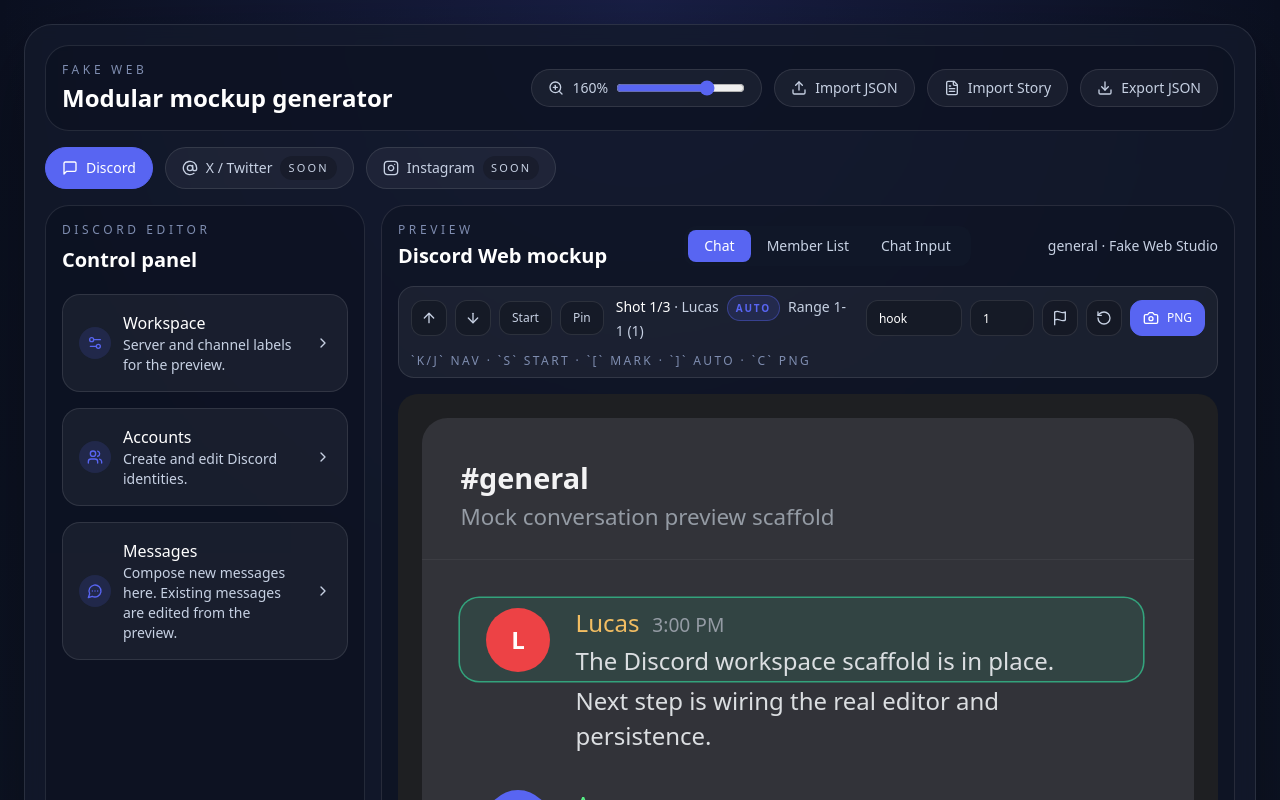
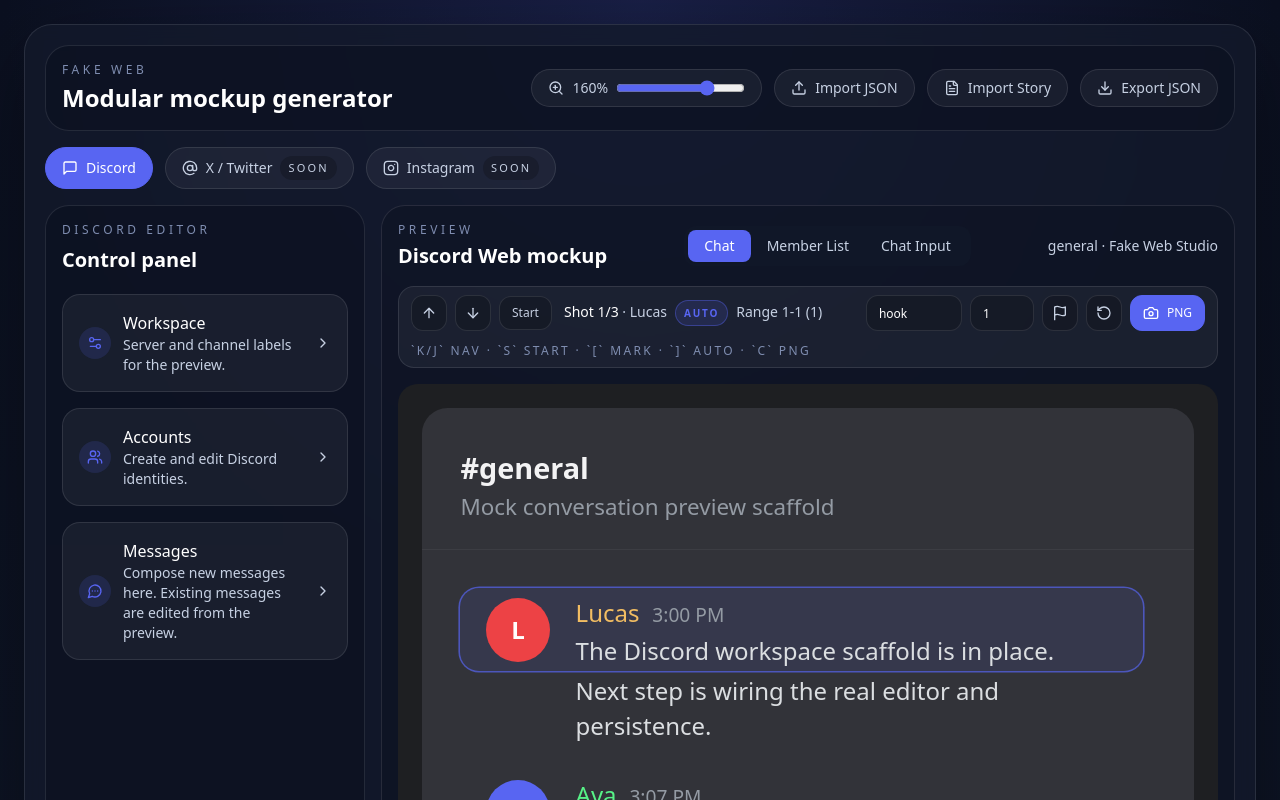
Before and after one commit to LucasMartinsVieira/fake_web, a React (Vite) app: page / in a window 1280 px wide. Shown: the top 800 px of the page. Built offline with nearby package versions, Linux system fonts and the light colour scheme.

Commit message:
refactor(discord): drop pin toggle from capture UI

```diff
--- a/src/modules/discord/components/preview.tsx
+++ b/src/modules/discord/components/preview.tsx
@@ -42,7 +42,6 @@ export function DiscordPreview() {
   const [chatInputValue, setChatInputValue] = useState("");
   const [guideIndex, setGuideIndex] = useState(0);
   const [flashMessageId, setFlashMessageId] = useState<string | null>(null);
-  const [guidePinned, setGuidePinned] = useState(false);
   const [captureStartIndex, setCaptureStartIndex] = useState<number | null>(null);
   const [capturePrefix, setCapturePrefix] = useState("hook");
   const [captureCounter, setCaptureCounter] = useState(1);
@@ -304,11 +303,6 @@ export function DiscordPreview() {
         stepGuide("prev");
       }
 
-      if (event.key === "g") {
-        event.preventDefault();
-        setGuidePinned((current) => !current);
-      }
-
       if (event.key === "s") {
         event.preventDefault();
         setResetModalOpen(true);
@@ -471,9 +465,7 @@ export function DiscordPreview() {
             onResetTarget={() => setResetModalOpen(true)}
             onStepNext={() => stepGuide("next")}
             onStepPrev={() => stepGuide("prev")}
-            onTogglePin={() => setGuidePinned((current) => !current)}
             effectiveCaptureStartIndex={effectiveCaptureStartIndex}
-            guidePinned={guidePinned}
           />
         ) : null}
 
@@ -502,8 +494,8 @@ export function DiscordPreview() {
                       mentionColor={theme.mention}
                       messages={discordState.messages}
                       captureStartMessageId={captureStartMessage?.id ?? null}
+                      captureStartMode={captureStartIndex === null ? "auto" : "mark"}
                       guideMessageId={guideMessage?.id ?? null}
-                      guidePinned={guidePinned}
                       flashMessageId={flashMessageId}
                       messageRefs={messageRefs}
                       messageListRef={messageListRef}
--- a/src/modules/discord/components/preview/capture-toolbar.tsx
+++ b/src/modules/discord/components/preview/capture-toolbar.tsx
@@ -19,9 +19,7 @@ export function CaptureToolbar({
   onResetTarget,
   onStepNext,
   onStepPrev,
-  onTogglePin,
   effectiveCaptureStartIndex,
-  guidePinned,
 }: {
   captureCount: number;
   captureCounter: number;
@@ -40,9 +38,7 @@ export function CaptureToolbar({
   onResetTarget: () => void;
   onStepNext: () => void;
   onStepPrev: () => void;
-  onTogglePin: () => void;
   effectiveCaptureStartIndex: number;
-  guidePinned: boolean;
 }) {
   return (
     <div className="mb-4 flex flex-wrap items-center justify-between gap-3 rounded-2xl border border-white/10 bg-white/5 px-3 py-2">
@@ -70,18 +66,6 @@ export function CaptureToolbar({
           title="Reset shot target (s)"
         >
           Start
-        </button>
-        <button
-          type="button"
-          onClick={onTogglePin}
-          className={`rounded-xl border px-3 py-2 text-xs font-medium transition ${
-            guidePinned
-              ? "border-discord-accent bg-discord-accent/20 text-white"
-              : "border-white/10 bg-black/20 text-chrome-300 hover:border-white/20 hover:text-white"
-          }`}
-          title="Toggle persistent highlight (g)"
-        >
-          Pin
         </button>
       </div>
 
--- a/src/modules/discord/components/preview/message-list.tsx
+++ b/src/modules/discord/components/preview/message-list.tsx
@@ -14,8 +14,8 @@ interface DiscordMessageListProps {
   mentionColor: string;
   messages: DiscordMessage[];
   captureStartMessageId: string | null;
+  captureStartMode: "auto" | "mark";
   guideMessageId: string | null;
-  guidePinned: boolean;
   flashMessageId: string | null;
   messageRefs: RefObject<Record<string, HTMLElement | null>>;
   messageListRef: RefObject<HTMLDivElement | null>;
@@ -27,18 +27,24 @@ function getMessageClassName({
   base,
   isGrouped,
   isCaptureStart,
-  isGuidePinned,
+  captureStartMode,
   isFlashing,
 }: {
   base: string;
   isGrouped?: boolean;
   isCaptureStart: boolean;
-  isGuidePinned: boolean;
+  captureStartMode: "auto" | "mark";
   isFlashing: boolean;
 }) {
   return `${base} ${
     isGrouped ? "py-[1px]" : "mt-4 pb-0.5 pt-1 first:mt-0"
-  } ${isCaptureStart ? "ring-1 ring-emerald-400/70 bg-emerald-400/10" : ""} ${isGuidePinned ? "ring-1 ring-discord-accent/70 bg-discord-accent/10" : ""} ${
+  } ${
+    isCaptureStart
+      ? captureStartMode === "auto"
+        ? "ring-1 ring-discord-accent/70 bg-discord-accent/10"
+        : "ring-1 ring-emerald-400/70 bg-emerald-400/10"
+      : ""
+  } ${
     isFlashing ? "bg-[#f0b232]/20 ring-2 ring-[#f0b232]/70" : ""
   }`;
 }
@@ -90,7 +96,7 @@ function SystemMessageRow({
   index,
   mentionColor,
   isCaptureStart,
-  isGuidePinned,
+  captureStartMode,
   isFlashing,
   canMoveUp,
   canMoveDown,
@@ -102,7 +108,7 @@ function SystemMessageRow({
   index: number;
   mentionColor: string;
   isCaptureStart: boolean;
-  isGuidePinned: boolean;
+  captureStartMode: "auto" | "mark";
   isFlashing: boolean;
   canMoveUp: boolean;
   canMoveDown: boolean;
@@ -118,9 +124,11 @@ function SystemMessageRow({
         messageRefs.current[message.id] = node;
       }}
       className={`group relative mt-4 rounded-xl px-4 py-2 first:mt-0 transition ${
-        isCaptureStart ? "ring-1 ring-emerald-400/70 bg-emerald-400/10" : ""
-      } ${
-        isGuidePinned ? "ring-1 ring-discord-accent/70 bg-discord-accent/10" : ""
+        isCaptureStart
+          ? captureStartMode === "auto"
+            ? "ring-1 ring-discord-accent/70 bg-discord-accent/10"
+            : "ring-1 ring-emerald-400/70 bg-emerald-400/10"
+          : ""
       } ${isFlashing ? "bg-[#f0b232]/20 ring-2 ring-[#f0b232]/70" : ""}`}
     >
       <MessageControls
@@ -150,7 +158,7 @@ function UserMessageRow({
   mentionColor,
   isGrouped,
   isCaptureStart,
-  isGuidePinned,
+  captureStartMode,
   isFlashing,
   canMoveUp,
   canMoveDown,
@@ -165,7 +173,7 @@ function UserMessageRow({
   mentionColor: string;
   isGrouped: boolean;
   isCaptureStart: boolean;
-  isGuidePinned: boolean;
+  captureStartMode: "auto" | "mark";
   isFlashing: boolean;
   canMoveUp: boolean;
   canMoveDown: boolean;
@@ -184,7 +192,7 @@ function UserMessageRow({
         base: "group relative grid grid-cols-[40px_minmax(0,1fr)] gap-x-4 rounded-xl px-4 text-[15px] leading-[1.375rem] transition hover:bg-white/5",
         isGrouped,
         isCaptureStart,
-        isGuidePinned,
+        captureStartMode,
         isFlashing,
       })}
     >
@@ -235,8 +243,8 @@ export function DiscordMessageList({
   mentionColor,
   messages,
   captureStartMessageId,
+  captureStartMode,
   guideMessageId,
-  guidePinned,
   flashMessageId,
   messageRefs,
   messageListRef,
@@ -252,7 +260,6 @@ export function DiscordMessageList({
         const canMoveUp = index > 0;
         const canMoveDown = index < messages.length - 1;
         const isCaptureStart = captureStartMessageId === message.id;
-        const isGuidePinned = guidePinned && guideMessageId === message.id;
         const isFlashing = flashMessageId === message.id;
 
         if (message.type === "system") {
@@ -263,7 +270,7 @@ export function DiscordMessageList({
               index={index}
               mentionColor={mentionColor}
               isCaptureStart={isCaptureStart}
-              isGuidePinned={isGuidePinned}
+              captureStartMode={captureStartMode}
               isFlashing={isFlashing}
               canMoveUp={canMoveUp}
               canMoveDown={canMoveDown}
@@ -284,7 +291,7 @@ export function DiscordMessageList({
             mentionColor={mentionColor}
             isGrouped={isGrouped}
             isCaptureStart={isCaptureStart}
-            isGuidePinned={isGuidePinned}
+            captureStartMode={captureStartMode}
             isFlashing={isFlashing}
             canMoveUp={canMoveUp}
             canMoveDown={canMoveDown}
```
